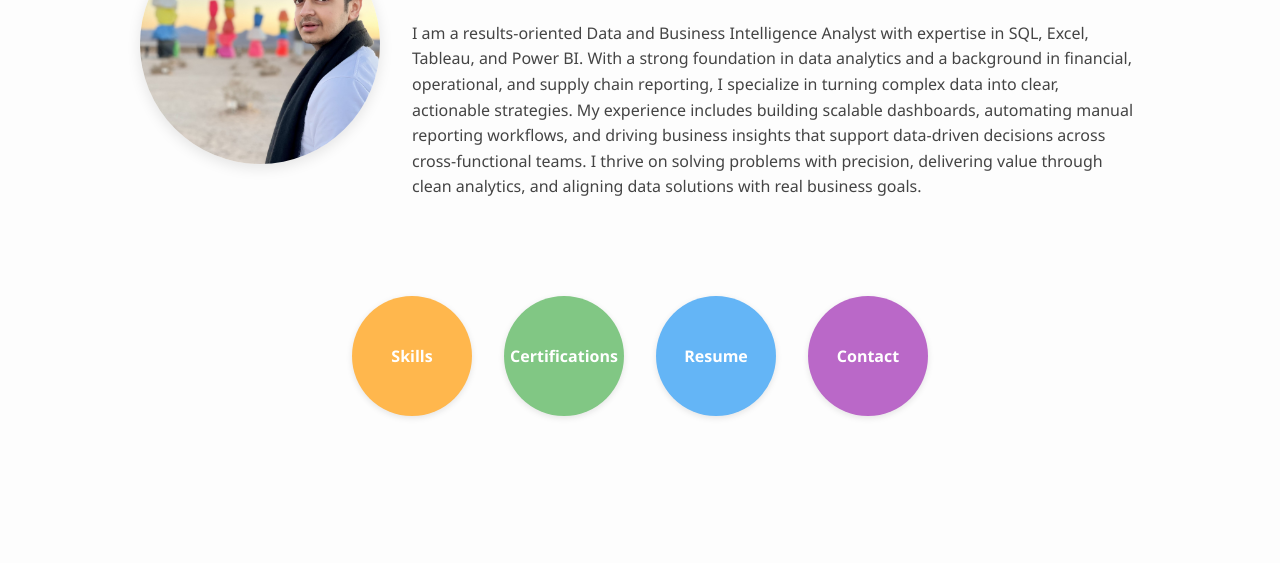
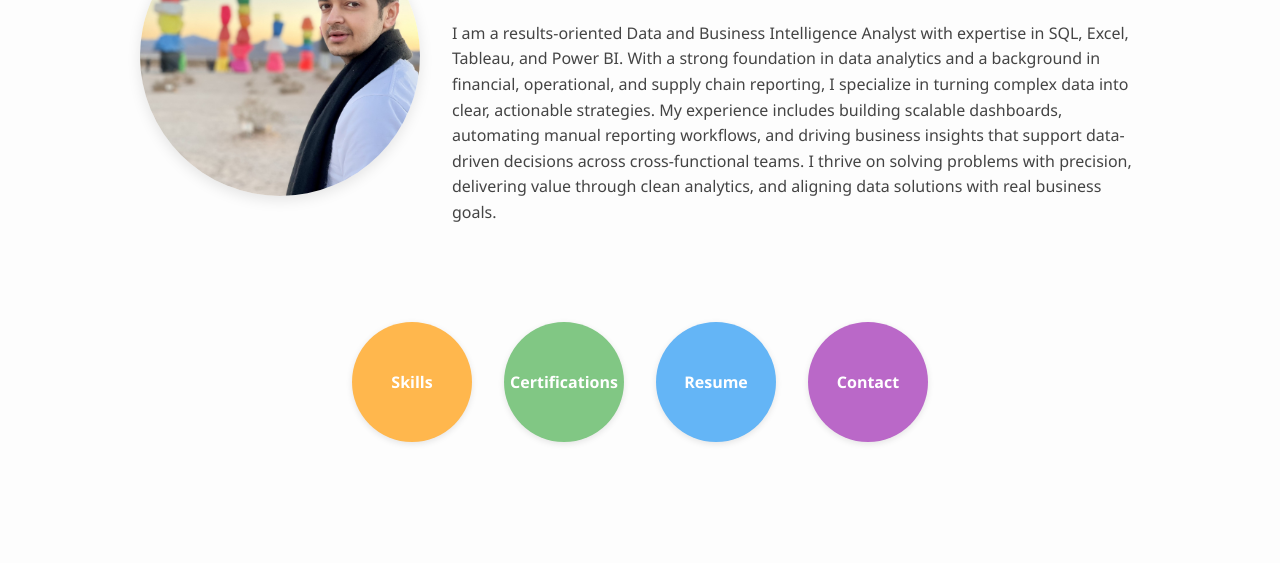
Before and after one commit to tusharbajaj9/tusharbajaj9.github.io, a plain HTML site: page index.html in a window 1280 px wide. Shown: the part 237-800 px from the top of the page. Drawn offline with Linux system fonts and the light colour scheme.

Commit message:
Update index.html

```diff
--- a/index.html
+++ b/index.html
@@ -62,8 +62,8 @@
       flex: 0 0 auto;
     }
     .photo img {
-      width: 240px;
-      height: 240px;
+      width: 280px;
+      height: 280px;
       border-radius: 50%;
       object-fit: cover;
       box-shadow: 0 4px 14px rgba(0, 0, 0, 0.1);
```
